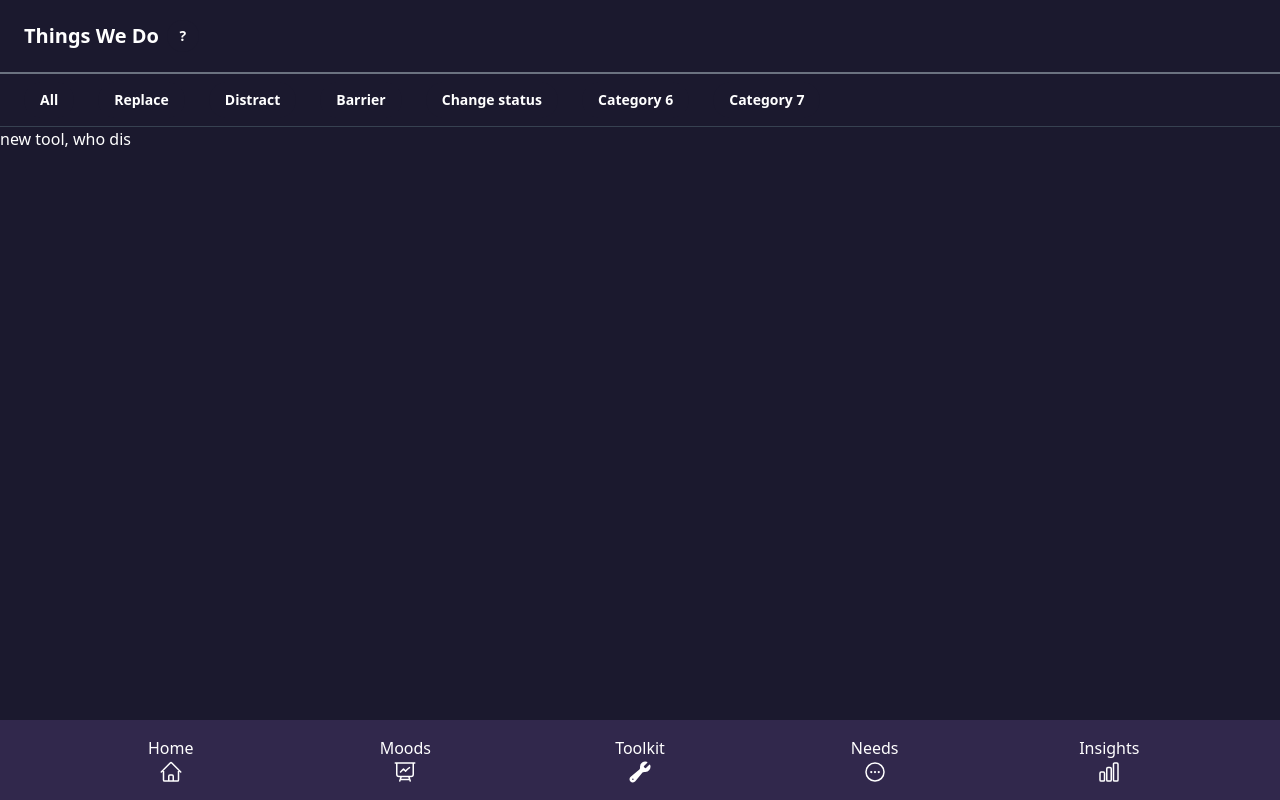
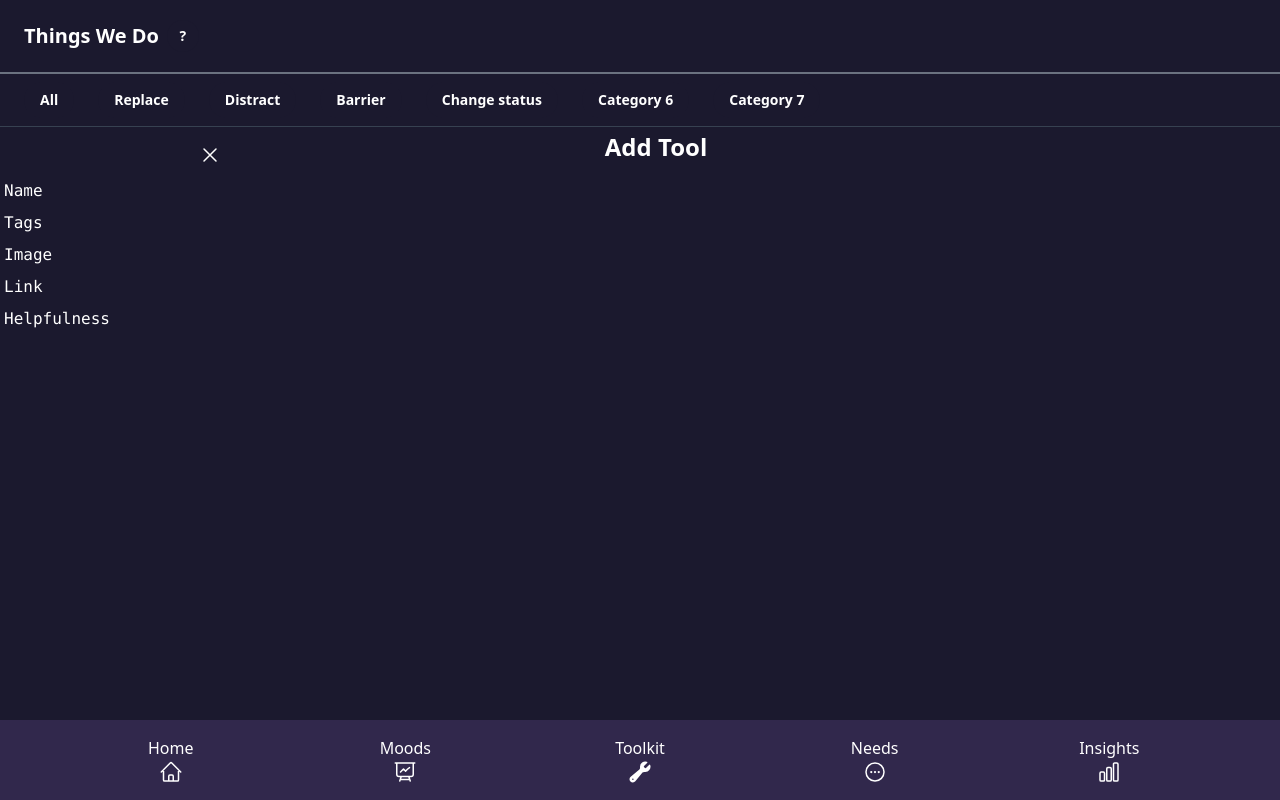
Before and after one commit to fac30/things-we-do, a Next.js app: page /toolkit/addTool in a window 1280 px wide. Built offline with nearby package versions, Linux system fonts and the light colour scheme.

Commit message:
feat: :construction: Add Tool Header & Inputs

```diff
--- /dev/null
+++ b/src/app/toolkit/addTool/components/AddToolHeader.tsx
@@ -0,0 +1,15 @@
+"use client";
+
+import NavLink from "@/ui/shared/NavLink";
+import Spacer from "./Spacer";
+import { XMarkIcon } from "@heroicons/react/24/outline";
+
+export default function Header() {
+  return (
+    <div className="flex justify-around">
+      <NavLink Icon={XMarkIcon} destination="/toolkit" />
+      <h2 className="text-white text-2xl font-bold">Add Tool</h2>
+      <Spacer />
+    </div>
+  );
+}
--- /dev/null
+++ b/src/app/toolkit/addTool/components/AddToolInputs.tsx
@@ -0,0 +1,11 @@
+export default function Inputs() {
+  return (
+    <div className="flex flex-col gap-2 justify-center">
+      <pre className="text-white">Name</pre>
+      <pre className="text-white">Tags</pre>
+      <pre className="text-white">Image</pre>
+      <pre className="text-white">Link</pre>
+      <pre className="text-white">Helpfulness</pre>
+    </div>
+  );
+}
--- /dev/null
+++ b/src/app/toolkit/addTool/components/Spacer.tsx
@@ -0,0 +1,5 @@
+export default function Spacer() {
+  return (
+    <div /* className="flex-1" */></div>
+  );
+}
--- a/src/app/toolkit/addTool/page.tsx
+++ b/src/app/toolkit/addTool/page.tsx
@@ -1,7 +1,13 @@
+"use client";
+
+import Header from "./components/AddToolHeader";
+import Inputs from "./components/AddToolInputs";
+
 export default function Page() {
   return (
-    <>
-      <h2 className="text-white">new tool, who dis</h2>
-    </>
+    <div className="px-1 py-1">
+      <Header />
+      <Inputs />
+    </div>
   );
 }
--- a/src/app/toolkit/page.tsx
+++ b/src/app/toolkit/page.tsx
@@ -1,3 +1,5 @@
+"use Client";
+
 import NavigationLink from "@/ui/shared/NavLink";
 
 export default function Page() {
--- a/src/ui/layout/Navbar/NavbarLinks.tsx
+++ b/src/ui/layout/Navbar/NavbarLinks.tsx
@@ -8,7 +8,7 @@ import {
 } from "@heroicons/react/24/outline";
 import { WrenchIcon } from "@heroicons/react/24/solid";
 
-import NavigationLink from "../../shared/NavLink";
+import NavLink from "../../shared/NavLink";
 
 const links = [
   { title: "Home", icon: HomeIcon, destination: "/" },
@@ -22,7 +22,7 @@ export default function NavbarLinks() {
   return (
     <div className="grid grid-cols-5 items-center h-full w-11/12 m-auto">
       {links.map((link, index) => (
-        <NavigationLink
+        <NavLink
           key={index}
           title={link.title}
           Icon={link.icon}
--- a/src/ui/shared/NavLink.tsx
+++ b/src/ui/shared/NavLink.tsx
@@ -5,7 +5,7 @@ import { usePathname } from "next/navigation";
 import clsx from "clsx";
 
 interface NavLinkProps {
-  title: string;
+  title?: string;
   Icon?: React.ComponentType<{ className?: string }>; // Typing for Heroicons or similar
   destination: string;
 }
```
